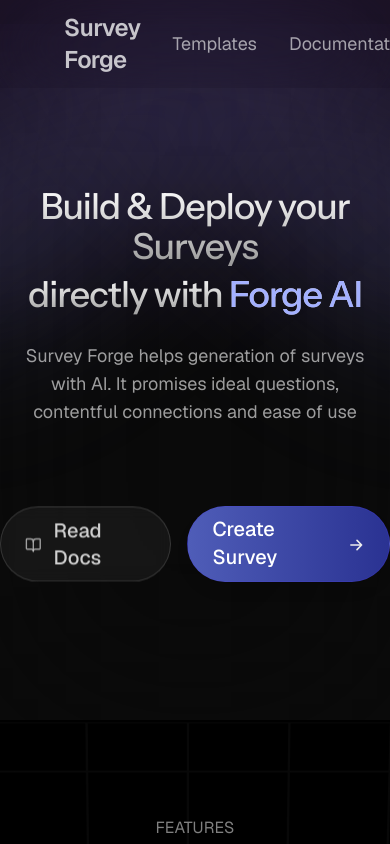
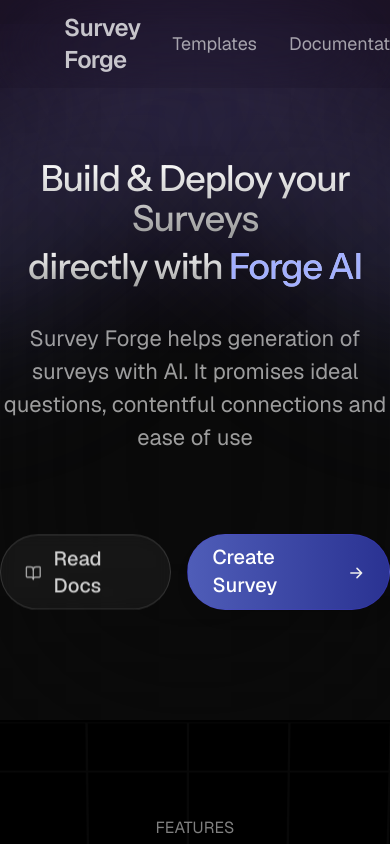
Before and after one commit to shashwtd/survey-forge, a Next.js app: page / in a window 390 px wide. Shown: the top 844 px of the page. Built offline with nearby package versions, Linux system fonts and the light colour scheme; no server answers.

Commit message:
Added platfom select, custom scrollbar, and some UI bugfixes

```diff
--- a/package.json
+++ b/package.json
@@ -11,6 +11,7 @@
   "dependencies": {
     "@google/genai": "^1.0.1",
     "@google/generative-ai": "^0.24.1",
+    "@radix-ui/react-select": "^2.2.5",
     "@radix-ui/themes": "^3.2.1",
     "@supabase/ssr": "latest",
     "@supabase/supabase-js": "latest",
--- a/src/app/dashboard/page.tsx
+++ b/src/app/dashboard/page.tsx
@@ -5,6 +5,8 @@ import { useRouter } from "next/navigation";
 import { createClient } from "@/utils/supabase/client";
 import { Survey } from "@/types/survey";
 import SurveyDisplay from "@/components/SurveyDisplay";
+import { Settings2, Play, Check, ChevronDown } from "lucide-react";
+import * as Select from "@radix-ui/react-select";
 
 export default function DashboardPage() {
     const supabase = createClient();
@@ -16,6 +18,14 @@ export default function DashboardPage() {
     const [textContent, setTextContent] = useState("");
     const [file, setFile] = useState<File | null>(null);
     const [isDragging, setIsDragging] = useState(false);
+    const [selectedPlatform, setSelectedPlatform] = useState("qualtrics");
+
+    const platforms = {
+        qualtrics: "Qualtrics",
+        surveymonkey: "SurveyMonkey",
+        googleforms: "Google Forms",
+        typeform: "Typeform"
+    };
 
     useEffect(() => {
         const checkUser = async () => {
@@ -109,20 +119,20 @@ export default function DashboardPage() {
                             <div className="flex gap-4 border-b border-white/10">
                                 <button
                                     onClick={() => setActiveTab("text")}
-                                    className={`px-4 py-2 font-medium border-b-2 transition-colors ${
+                                    className={`px-4 cursor-pointer py-2 font-medium border-b-2 transition-colors ${
                                         activeTab === "text"
                                             ? "text-white border-[#3f4da8]"
-                                            : "text-white/60 hover:text-white/80 border-transparent"
+                                            : "text-white/60 hover:text-white/80 border-transparent hover:border-white/10"
                                     }`}
                                 >
                                     Text Input
                                 </button>
                                 <button
                                     onClick={() => setActiveTab("file")}
-                                    className={`px-4 py-2 font-medium border-b-2 transition-colors ${
+                                    className={`px-4 cursor-pointer py-2 font-medium border-b-2 transition-colors ${
                                         activeTab === "file"
                                             ? "text-white border-[#3f4da8]"
-                                            : "text-white/60 hover:text-white/80 border-transparent"
+                                            : "text-white/60 hover:text-white/80 border-transparent hover:border-white/10"
                                     }`}
                                 >
                                     File Upload
@@ -197,10 +207,49 @@ export default function DashboardPage() {
                                     </div>
                                 </div>
 
+                                <div className="grid sm:grid-cols-2 gap-3 mt-2">
+                                    <Select.Root value={selectedPlatform} onValueChange={setSelectedPlatform}>
+                                        <Select.Trigger
+                                            className="w-full cursor-pointer sm:w-48 flex items-center justify-between gap-2 px-4 py-3 text-white/90 bg-white/5 hover:bg-white/10 rounded-md border border-white/15 transition-colors outline-none focus:ring-2 focus:ring-[#3f4da8] data-[placeholder]:text-white/60"
+                                            aria-label="Survey Platform"
+                                        >
+                                            <div className="flex items-center gap-2">
+                                                <Settings2 size={16} className="text-white/70" />
+                                                <Select.Value />
+                                            </div>
+                                            <Select.Icon>
+                                                <ChevronDown size={16} className="text-white/70" />
+                                            </Select.Icon>
+                                        </Select.Trigger>
+
+                                        <Select.Portal>
+                                            <Select.Content
+                                                className="overflow-hidden bg-[#1a1a1a] border w-48 ml-2 mb-1 border-white/15 rounded-md shadow-lg"
+                                                position="popper"
+                                                sideOffset={4}
+                                            >
+                                                <Select.Viewport>
+                                                    {Object.entries(platforms).map(([value, label]) => (
+                                                        <Select.Item
+                                                            key={value}
+                                                            value={value}
+                                                            className="flex items-center justify-between px-4 py-2.5 text-sm text-white/80 hover:bg-white/5 hover:text-white cursor-default outline-none data-[highlighted]:bg-white/5 data-[highlighted]:text-white"
+                                                        >
+                                                            <Select.ItemText>{label}</Select.ItemText>
+                                                            <Select.ItemIndicator>
+                                                                <Check size={16} className="text-white/70" />
+                                                            </Select.ItemIndicator>
+                                                        </Select.Item>
+                                                    ))}
+                                                </Select.Viewport>
+                                            </Select.Content>
+                                        </Select.Portal>
+                                    </Select.Root>
+
                                     <button
                                         onClick={handleSubmit}
                                         disabled={isSubmitDisabled || isLoading}
-                                    className={`w-full inline-flex items-center justify-center rounded-md px-4 py-3 font-medium text-white focus:outline-none focus:ring-2 focus:ring-[#fff4] focus:ring-offset-2 transition-colors ${
+                                        className={`flex-1 cursor-pointer inline-flex items-center justify-center rounded-md px-4 py-3 font-medium text-white focus:outline-none focus:ring-2 focus:ring-[#fff4] focus:ring-offset-2 transition-colors ${
                                             isSubmitDisabled || isLoading
                                                 ? "bg-[#3f4da8]/50 disabled:opacity-50 disabled:cursor-not-allowed disabled:hover:bg-[#3f4da8]/50"
                                                 : "bg-[#3f4da8] hover:bg-[#3f4da8]/90"
@@ -212,9 +261,13 @@ export default function DashboardPage() {
                                                 Generating Survey...
                                             </>
                                         ) : (
-                                        "Start Survey Generation"
+                                            <span className="flex items-center gap-2">
+                                                <Play size={16} className="text-white/90" />
+                                                Start Survey Generation
+                                            </span>
                                         )}
                                     </button>
+                                </div>
 
                                 {error && (
                                     <div className="p-4 bg-red-500/10 border border-red-500/20 rounded-md text-red-400">
--- a/src/app/globals.css
+++ b/src/app/globals.css
@@ -20,6 +20,50 @@
   }
 }
 
+/* Custom Scrollbar Styles */
+:root {
+  --scrollbar-track: rgba(21, 21, 21, 0.944);
+  --scrollbar-thumb: rgba(255, 255, 255, 0.1);
+  --scrollbar-thumb-hover: rgba(255, 255, 255, 0.1);
+}
+
+/* Firefox */
+* {
+  scrollbar-color: var(--scrollbar-thumb) var(--scrollbar-track);
+}
+
+/* Chrome, Edge, and Safari */
+*::-webkit-scrollbar {
+  width: var(--scrollbar-size);
+  height: var(--scrollbar-size);
+}
+
+*::-webkit-scrollbar-track {
+  background: var(--scrollbar-track);
+}
+
+*::-webkit-scrollbar-thumb {
+  background: var(--scrollbar-thumb);
+  border: 4px solid transparent;
+  background-clip: padding-box;
+  border-radius: 10px;
+}
+
+*::-webkit-scrollbar-thumb:hover {
+  background: var(--scrollbar-thumb-hover);
+  border: 4px solid transparent;
+  background-clip: padding-box;
+}
+
+*::-webkit-scrollbar-corner {
+  background: transparent;
+}
+
+/* Always show scrollbar to prevent layout shift */
+html {
+  overflow-y: scroll;
+}
+
 body {
   background: var(--background);
   color: var(--foreground);
--- a/src/app/page.tsx
+++ b/src/app/page.tsx
@@ -202,7 +202,7 @@ export default function Home() {
                             Forge AI
                         </span>
                     </h1>
-                    <h4 className="text-lg sm:text-xl md:text-[22px] text-white/60 font-sans max-w-[650px] mt-6 md:mt-8 text-center px-4 md:px-0">
+                    <h4 className="text-[22px] text-white/60 font-sans max-w-[650px] mt-8 text-center">
                         Survey Forge helps generation of surveys with AI. It
                         promises ideal questions, contentful connections and
                         ease of use
@@ -359,6 +359,7 @@ export default function Home() {
                     </div>
                 </div>
             </section>
+
         </main>
     );
 }
--- a/src/components/Footer.tsx
+++ b/src/components/Footer.tsx
@@ -3,7 +3,7 @@ import Link from "next/link";
 
 export default function Footer() {
     return (
-        <footer className="relative bg-[#111] text-white">
+        <footer className="relative bg-[#111] mt-20 text-white overflow-hidden">
             {/* Light beam decorative elements */}
             <div className="absolute left-0 top-0 -translate-y-1/2 opacity-30">
                 <Image
```
Also changed, not shown: 1 other file (tests, documents, lock files or other folders). Lines whose indentation alone changed are shown as unchanged.
